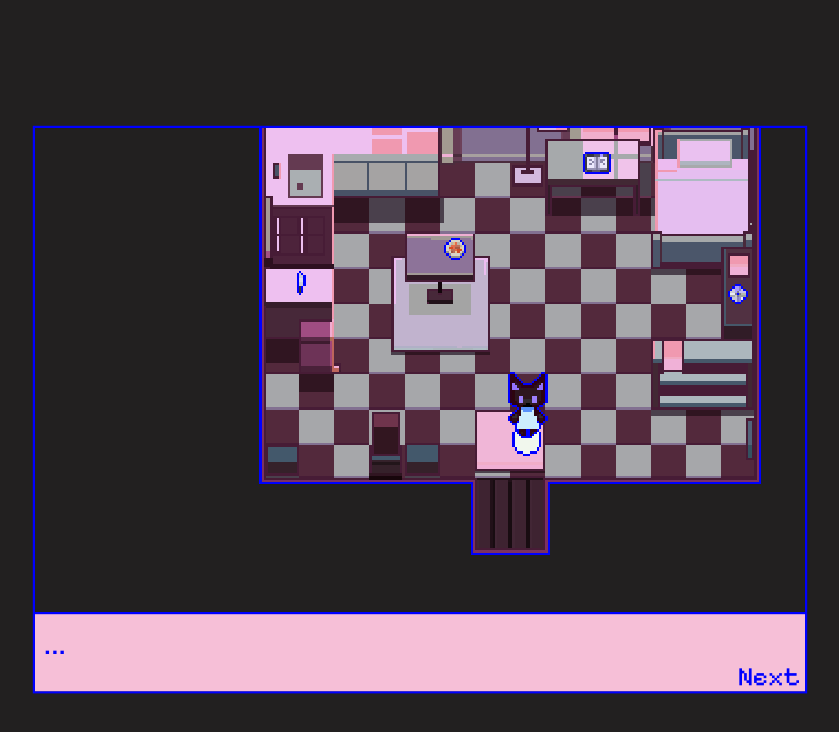
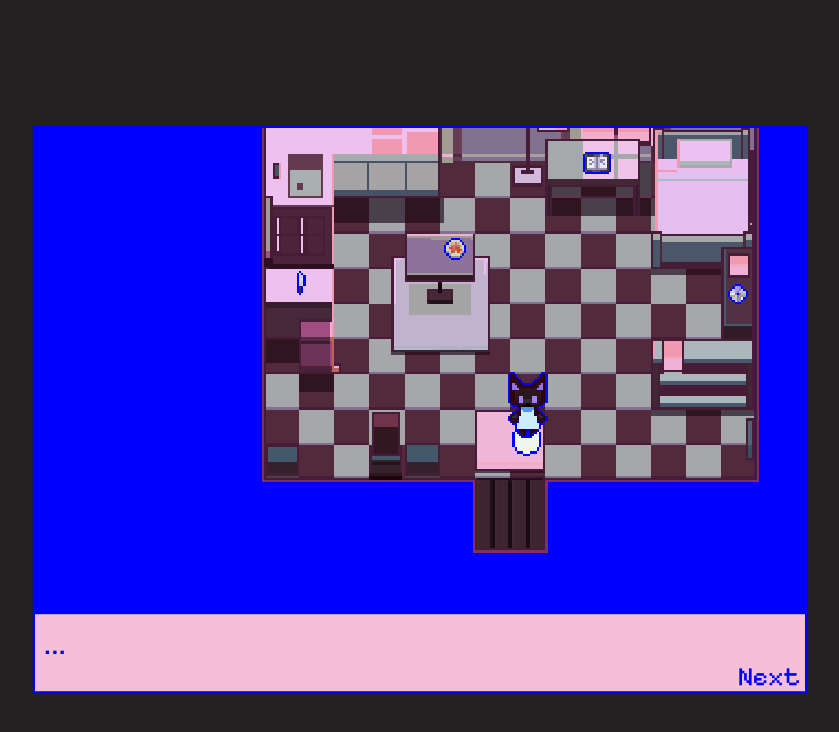
Before and after one commit to kyumploo/CatCat, a plain HTML site: page index.html in a window 1280 px wide. Shown: the whole page, without its empty margins (220-1059 px from the left). Drawn offline with Linux system fonts and the light colour scheme.

Commit message:
Update global.css

```diff
--- a/styles/global.css
+++ b/styles/global.css
@@ -35,6 +35,7 @@ body {
     outline: 1px solid var(--menu-border-color);
 
     transform: scale(2.2) translateY(50%);
+    background-color: var(--menu-border-color);
 }
 
 .game-container canvas {
```
